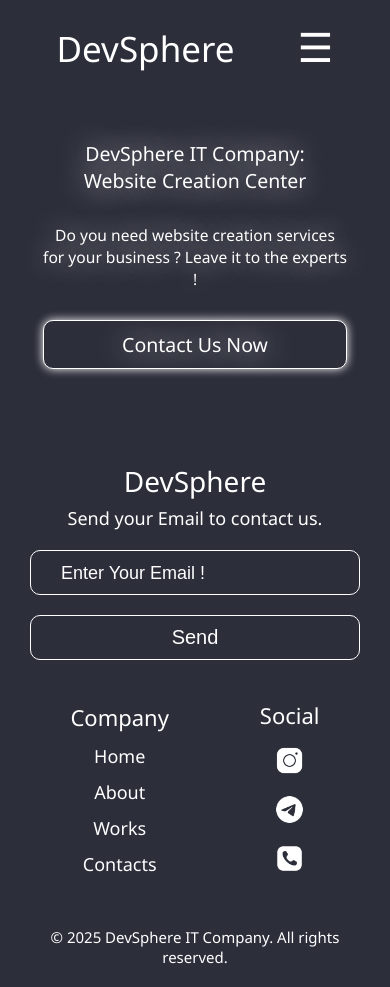
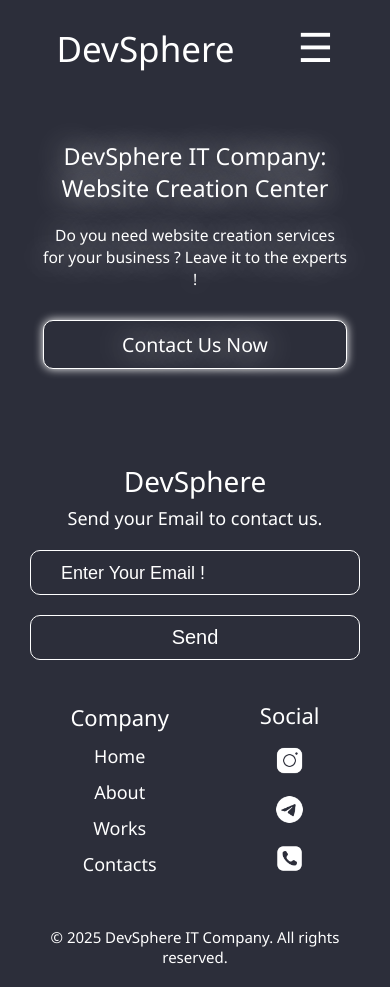
Before and after one commit to JahongirFox/DevSphere-IT-Company, a React (Vite) app: page / in a window 390 px wide. Built offline with nearby package versions, Linux system fonts and the light colour scheme.

Commit message:
BUGs fixed

```diff
--- a/src/Pages/Home/Home1/Home1.css
+++ b/src/Pages/Home/Home1/Home1.css
@@ -17,7 +17,7 @@
     color: white;
     font-family: 'Segoe UI', Tahoma, Geneva, Verdana, sans-serif;
     font-weight: 400;
-    font-size: clamp(0px, 5vw, 50px);
+    font-size: clamp(0px, 6vw, 50px);
     font-weight: 500;
     text-shadow: 0px 0px 30px white;
     text-align: center;
@@ -27,8 +27,8 @@
     font-family: 'Segoe UI', Tahoma, Geneva, Verdana, sans-serif;
     font-weight: 400;
     font-size: clamp(0px, 4vw, 33px);
-    font-weight: 300;
-    margin-top: 30px;
+    font-weight: 400;
+    margin-top: 20px;
     text-shadow: 0px 0px 30px white;
     text-align: center;
 }
```
